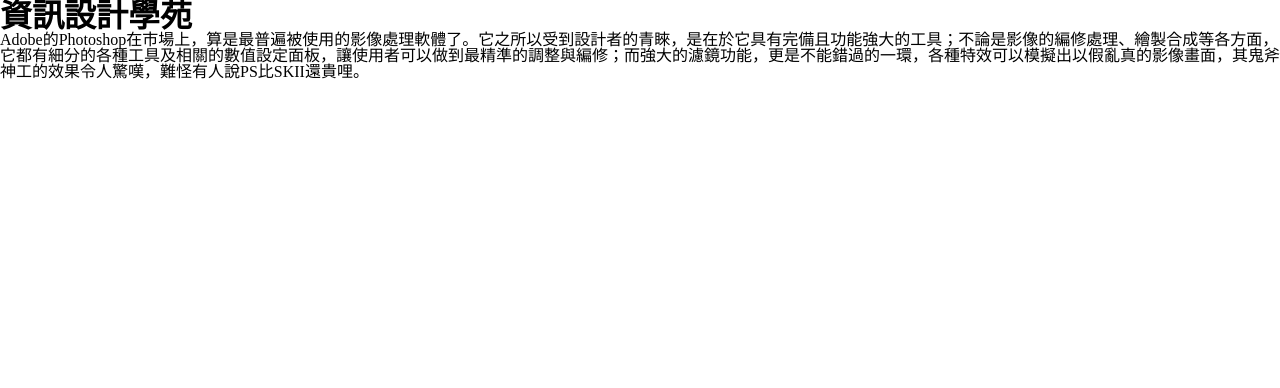
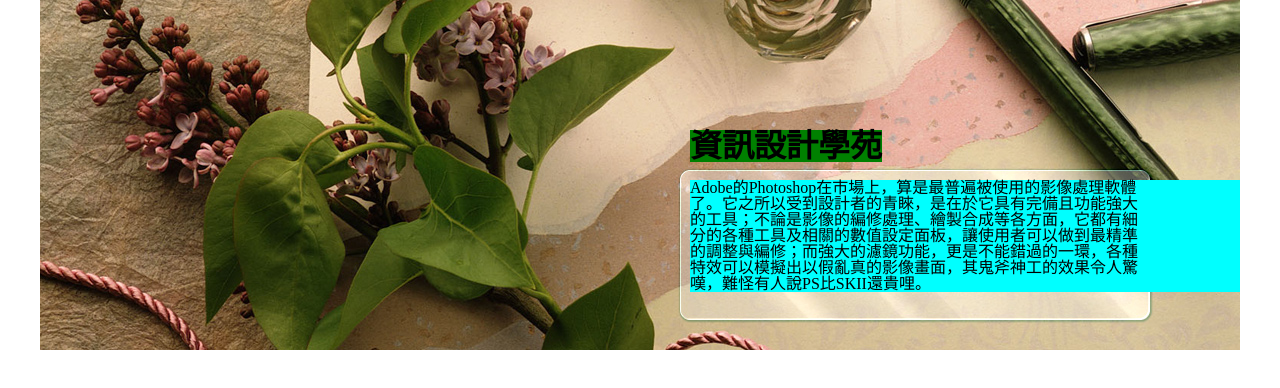
Before and after one commit to Kimi-Hsueh/RAW_webdesign, a plain HTML site: page 15-定位2-position/標題與文字/index.html in a window 1280 px wide. Drawn offline with Linux system fonts and the light colour scheme.

Commit message:
完成position設定及註解

```diff
--- a/15-定位2-position/標題與文字/style.css
+++ b/15-定位2-position/標題與文字/style.css
@@ -1,2 +1,28 @@
 @charset "utf-8";
 @import url("reset.css");
+
+div{
+    background-image: url(./banner.jpg);
+    box-sizing: border-box;
+    width: 1200px;
+    height: 350px;
+    margin: auto;
+    position: relative; /*此行為限制盒子內的h1及p的定位點以盒子邊界做計算*/
+}
+
+h1{
+    background-color: green;
+    /*當position為absolute時，需要搭配left/right and top/bottom為整組的設定*/
+    position: absolute;
+    left: 650px;
+    top: 130px;
+}
+
+p{
+    background-color: aqua;
+    /*當position為absolute時，需要搭配left/right and top/bottom為整組的設定*/
+    position: absolute;
+    left: 650px;
+    top: 180px;
+    padding-right: 100px; /*設定文字右側距離為100px(margin-向外推)*/
+}
```
